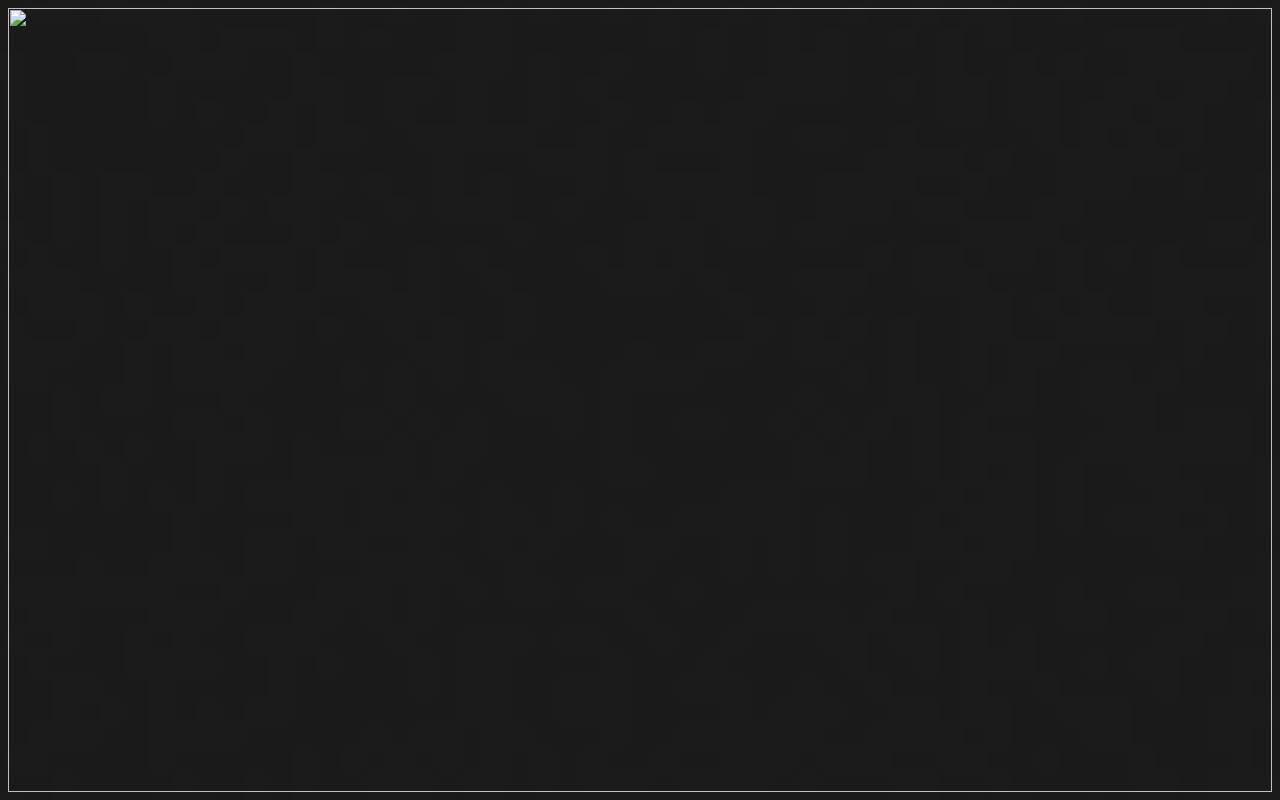
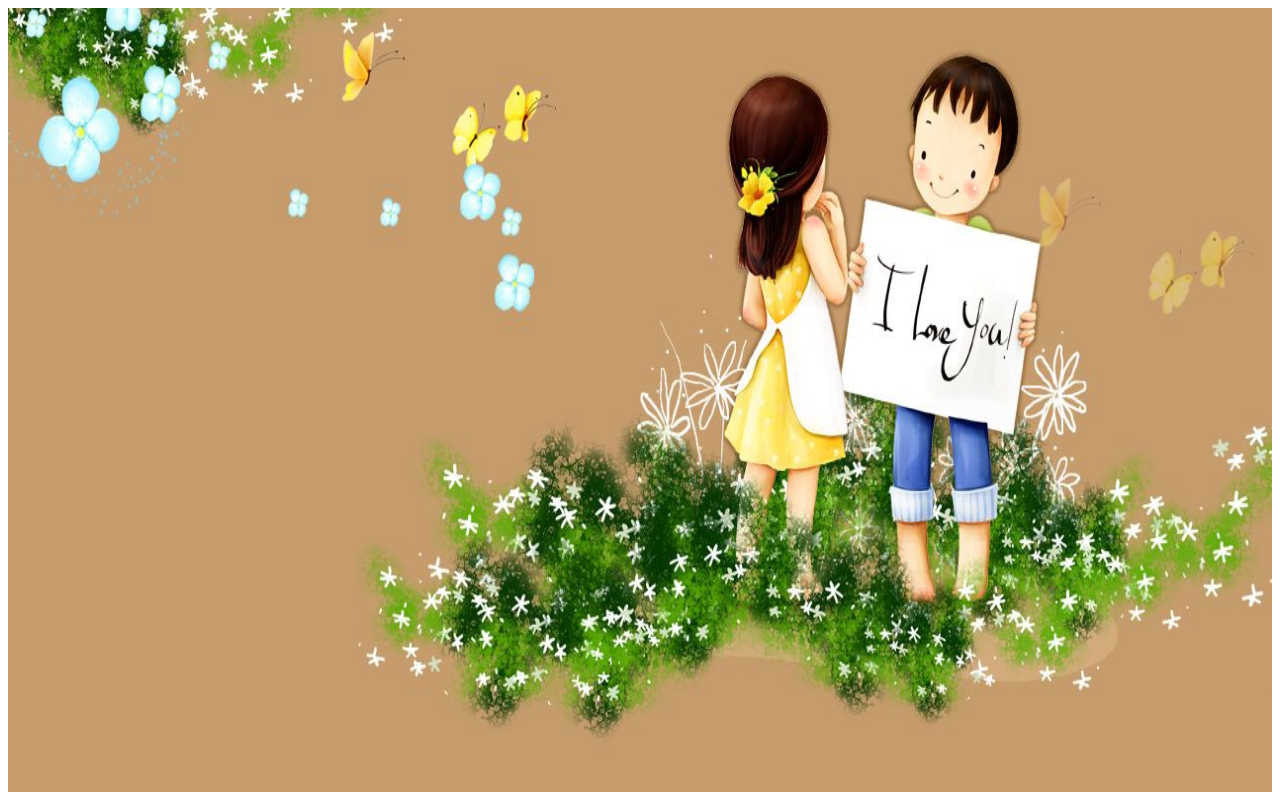
Before and after one commit to microsao/microsao, a plain HTML site: page index.html in a window 1280 px wide. Shown: the top 800 px of the page. Drawn offline with Linux system fonts and the light colour scheme.

Commit message:
Update index.html

```diff
--- a/index.html
+++ b/index.html
@@ -22,7 +22,7 @@ body,td,th {
 }
 body {
 	background-color: #FFF;
-	background: url("images/bkg.png");
+#	background: url("images/bkg.png");
 #	background: #151515 url("images/66.jpg") 0 0;
 	background-repeat: no-repeat;
 	background-attachment: fixed;
@@ -34,7 +34,7 @@ body {
 	text-align:left;
 }
 </style>
-  <img id="imgbg" src="" width="100%" height="100%" />
+  <img id="imgbg" src="images/66.jpg" width="100%" height="100%" />
 <body>
 
 <h1 align="center"><em><strong> My First Heading</strong></em></h1>
```
